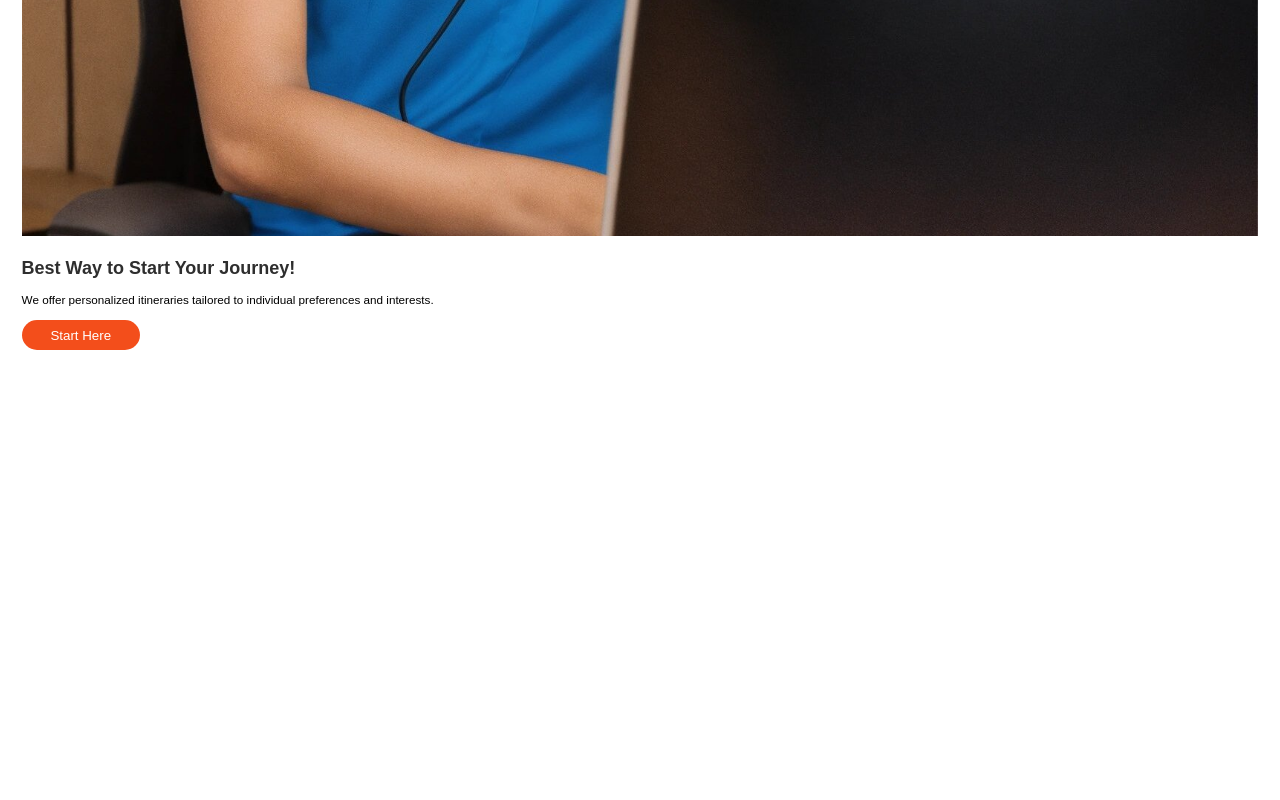
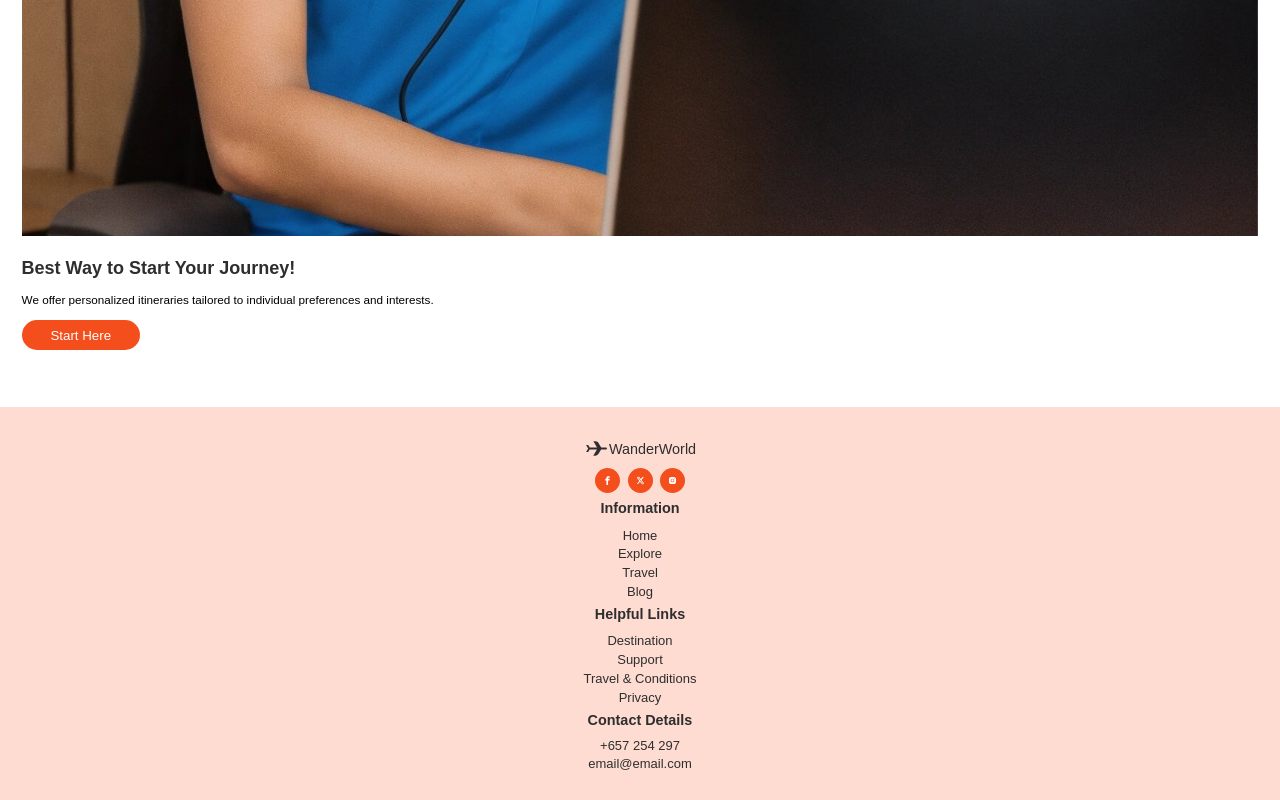
Before and after one commit to amcasep/WanderWorld, a React (Vite) app: page / in a window 1280 px wide. Shown: the part 8459-9259 px from the top of the page. Before the commit the page ends 8866 px from the top, so only its background shows below. Built offline with nearby package versions, Linux system fonts and the light colour scheme.

Commit message:
implemented footer

```diff
--- a/src/App.jsx
+++ b/src/App.jsx
@@ -7,6 +7,7 @@ import Portfolio from './Components/Portfolio/Portfolio'
 import Reviews from './Components/Reviews/Reviews'
 import Questions from './Components/Questions/Questions'
 import Subscribe from './Components/Subscribe/Subscribe'
+import Footer from './Components/Footer/Footer'
 
 function App() {
 
@@ -21,6 +22,7 @@ function App() {
    <Reviews/>
    <Questions/>
    <Subscribe/>
+   <Footer/>
     </div>
   )
 }
--- /dev/null
+++ b/src/Components/Footer/Footer.css
@@ -0,0 +1,77 @@
+:root {
+  --primaryColor: hsl(14, 90%, 53%);
+  --primaryColorLight: hsl(14, 96%, 91%);
+  --bgColor: hsl(0, 0%, 100%);
+  --formColor: hsl(20, 42%, 87%);
+  --whiteColor: hsl(0, 0%, 100%);
+  --blackColor: hsl(0, 0%, 18%);
+  --greyText: hsl(0, 0%, 51%);
+  --inputColor: hsl(330, 12%, 97%);
+  --cardColor: hsl(300, 3%, 94%);
+  --biggestFontSize: 2.5rem;
+  --h1FontSize: 1.6rem;
+  --h2FontSize: 1.25rem;
+  --h3FontSize: 1rem;
+  --normalFontSize: 0.938rem;
+  --smallFontSize: 0.813rem;
+  --smallestFontSize: 0.75rem;
+  --borderRadius: 3rem;
+}
+
+.Footer {
+  background: var(--primaryColorLight);
+  padding: 2rem 0;
+}
+.Footer .secContainer {
+  gap: 1.5rem;
+  text-align: center;
+  align-items: flex-start;
+}
+.Footer .secContainer .logoDiv .footerLogo {
+  display: flex;
+  color: var(--blackColor);
+  font-weight: 500;
+  cursor: pointer;
+  align-items: center;
+  justify-content: center;
+  padding-bottom: 0.5rem;
+}
+.Footer .secContainer .logoDiv .footerLogo .icon {
+  font-size: 25px;
+  color: var(--blackColor);
+}
+.Footer .secContainer .logoDiv .socials {
+  gap: 0.5rem;
+  margin: auto;
+  justify-content: center;
+}
+.Footer .secContainer .logoDiv .socials .icon {
+  font-size: 25px;
+  background: var(--primaryColor);
+  border-radius: 50%;
+  padding: 8px;
+  color: var(--whiteColor);
+}
+.Footer .secContainer .logoDiv .socials .icon:hover {
+  background: var(--primaryColorLight);
+}
+.Footer .secContainer .logoDiv .footerLinks {
+  display: grid;
+  row-gap: 0.2rem;
+}
+.Footer .secContainer .logoDiv .footerLinks .linkTitle {
+  padding: 0.5rem;
+  color: var(--blackColor);
+  font-weight: 700;
+}
+.Footer .secContainer .logoDiv .footerLinks li:hover {
+  transform: translate(10px);
+}
+.Footer .secContainer .logoDiv .footerLinks li:hover a {
+  color: var(--primaryColor);
+}
+.Footer .secContainer .logoDiv .footerLinks a, .Footer .secContainer .logoDiv .footerLinks .phone, .Footer .secContainer .logoDiv .footerLinks .email {
+  color: var(--blackColor);
+  font-size: 13px;
+  font-weight: 500;
+}/*# sourceMappingURL=Footer.css.map */
--- /dev/null
+++ b/src/Components/Footer/Footer.jsx
@@ -0,0 +1,62 @@
+import './Footer.css'
+import { CgAirplane } from "react-icons/cg";
+import { ImFacebook } from "react-icons/im";
+import { BsTwitterX } from "react-icons/bs";
+import { AiFillInstagram } from "react-icons/ai";
+
+const Footer = () => {
+    return (
+        <div className="Footer">
+            <div className="secContainer container grid">
+                <div className="logoDiv">
+                    <div className="footerLogo">
+                        <CgAirplane className="icon" />
+                        <span>WanderWorld</span>
+                    </div>
+                    <div className="socials flex">
+                        <ImFacebook className="icon" />
+                        <BsTwitterX className="icon" />
+                        <AiFillInstagram className="icon" />
+                    </div>
+                    <div className="footerLinks">
+                        <span className="linkTitle">Information</span>
+                        <li>
+                            <a href="#">Home</a>
+                        </li>
+                        <li>
+                            <a href="#">Explore</a>
+                        </li>
+                        <li>
+                            <a href="#">Travel</a>
+                        </li>
+                        <li>
+                            <a href="#">Blog</a>
+                        </li>
+                    </div>
+                    <div className="footerLinks">
+                        <span className="linkTitle">Helpful Links</span>
+                        <li>
+                            <a href="#">Destination</a>
+                        </li>
+                        <li>
+                            <a href="#">Support</a>
+                        </li>
+                        <li>
+                            <a href="#">Travel & Conditions</a>
+                        </li>
+                        <li>
+                            <a href="#">Privacy</a>
+                        </li>
+                    </div>
+                    <div className="footerLinks">
+                        <span className="linkTitle">Contact Details</span>
+                        <span className="phone">+657 254 297</span>
+                        <span className="email">email@email.com</span>
+                    </div>
+                </div>
+            </div>
+        </div>
+    );
+}
+
+export default Footer;
--- /dev/null
+++ b/src/Components/Footer/Footer.scss
@@ -0,0 +1,85 @@
+//All project colors
+:root {
+    --primaryColor: hsl(14, 90%, 53%);
+    --primaryColorLight: hsl(14, 96%, 91%);
+    --bgColor: hsl(0, 0%, 100%);
+    --formColor: hsl(20, 42%, 87%);
+    --whiteColor: hsl(0, 0%, 100%);
+    --blackColor: hsl(0, 0%, 18%);
+    --greyText: hsl(0, 0%, 51%);
+    --inputColor: hsl(330, 12%, 97%);
+    --cardColor: hsl(300, 3%, 94%);
+
+    //Font and Typography
+    --biggestFontSize: 2.5rem;
+    --h1FontSize: 1.6rem;
+    --h2FontSize: 1.25rem;
+    --h3FontSize: 1rem;
+    --normalFontSize: 0.938rem;
+    --smallFontSize: 0.813rem;
+    --smallestFontSize: 0.75rem;
+    --borderRadius: 3rem;
+}
+
+.Footer {
+    background: var(--primaryColorLight);
+    padding: 2rem 0;
+    .secContainer {
+        gap: 1.5rem;
+        text-align: center;
+        align-items: flex-start;
+        .logoDiv {
+            .footerLogo{
+                display: flex;
+                color: var(--blackColor);
+                font-weight: 500;
+                cursor: pointer;
+                align-items: center;
+                justify-content: center;
+                padding-bottom: .5rem;
+                .icon{
+                    font-size: 25px;
+                    color: var(--blackColor);
+                }
+            }
+            .socials {
+                gap: .5rem;
+                margin: auto;
+                justify-content: center;
+                .icon{
+                    font-size: 25px;
+                    background: var(--primaryColor);
+                    border-radius: 50%;
+                    padding: 8px;
+                    color: var(--whiteColor);
+                    &:hover{
+                        background: var(--primaryColorLight);
+                    }
+                }
+            }
+            .footerLinks{
+                display: grid;
+                row-gap: .2rem;
+                .linkTitle{
+                    padding: .5rem;
+                    color: var(--blackColor);
+                    font-weight: 700;
+                }
+                li {
+                    &:hover{
+                        transform: translate(10px);
+                        a{
+                            color: var(--primaryColor);
+                        }
+                    }
+                }
+                a, .phone, .email {
+                    color: var(--blackColor);
+                    font-size: 13px;
+                    font-weight: 500;
+                }
+            }
+        }
+
+    }
+}
```
Also changed, not shown: 1 other file (tests, documents, lock files or other folders).
